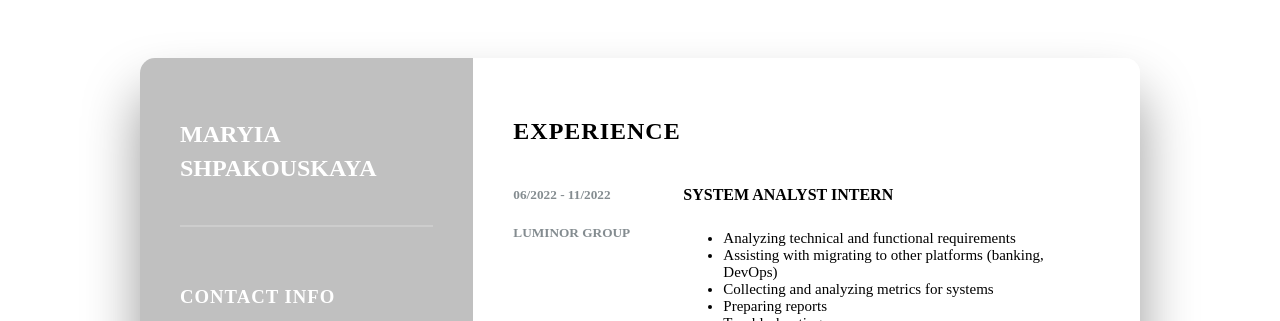
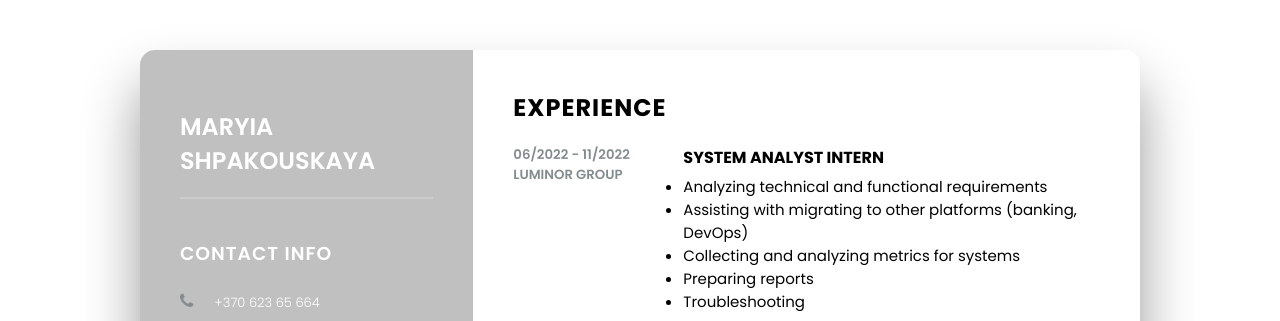
Before and after one commit to kottarainen/cloud-resume, a plain HTML site: page index.html in a window 1280 px wide. Shown: the top 321 px of the page. Drawn offline with Linux system fonts and the light colour scheme.

Commit message:
Update style.css

```diff
--- a/style.css
+++ b/style.css
@@ -1,4 +1,4 @@
-import url('https://fonts.googleapis.com/css2?family=Poppins:ital,wght@0,200;0,300;0,400;0,500;0,600;0,700;0,800;0,900;1,200;1,300;1,400;1,500;1,600;1,700;1,800;1,900&display=swap');
+@import url('https://fonts.googleapis.com/css2?family=Poppins:ital,wght@0,200;0,300;0,400;0,500;0,600;0,700;0,800;0,900;1,200;1,300;1,400;1,500;1,600;1,700;1,800;1,900&display=swap');
 *
 
 {
```
